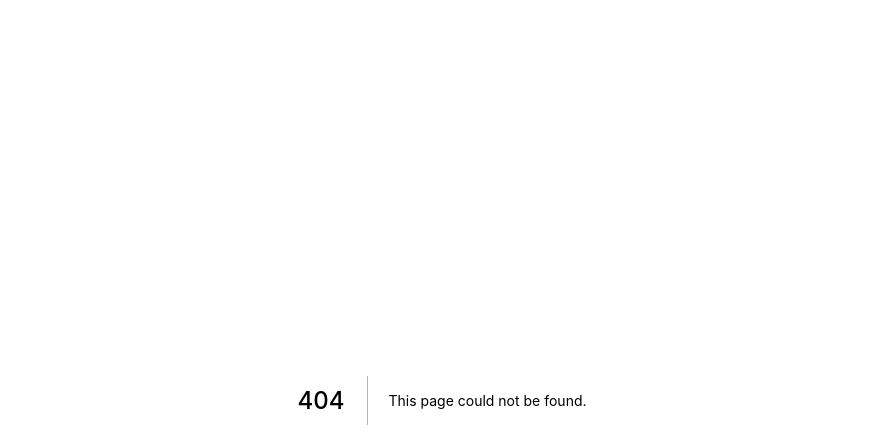
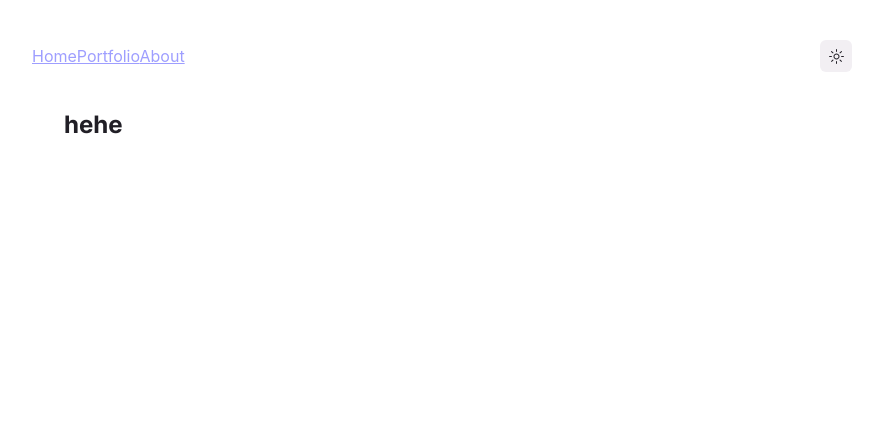
Before and after one commit to gabxyz/gabxyz_v2, a Next.js app: page /portfolio in a window 1280 px wide. Before the commit this address had no page. Shown: the top 448 px of the page, without its empty margins (198-1081 px from the left). Built offline with nearby package versions, Linux system fonts and the light colour scheme; a web font is replaced by a local one.

Commit message:
Add portfolio page with initial structure

```diff
--- /dev/null
+++ b/src/pages/portfolio.tsx
@@ -0,0 +1,9 @@
+import Layout from 'templates/Layout'
+
+export default function Porfolio() {
+  return (
+    <Layout>
+      <h2>hehe</h2>
+    </Layout>
+  )
+}
```
